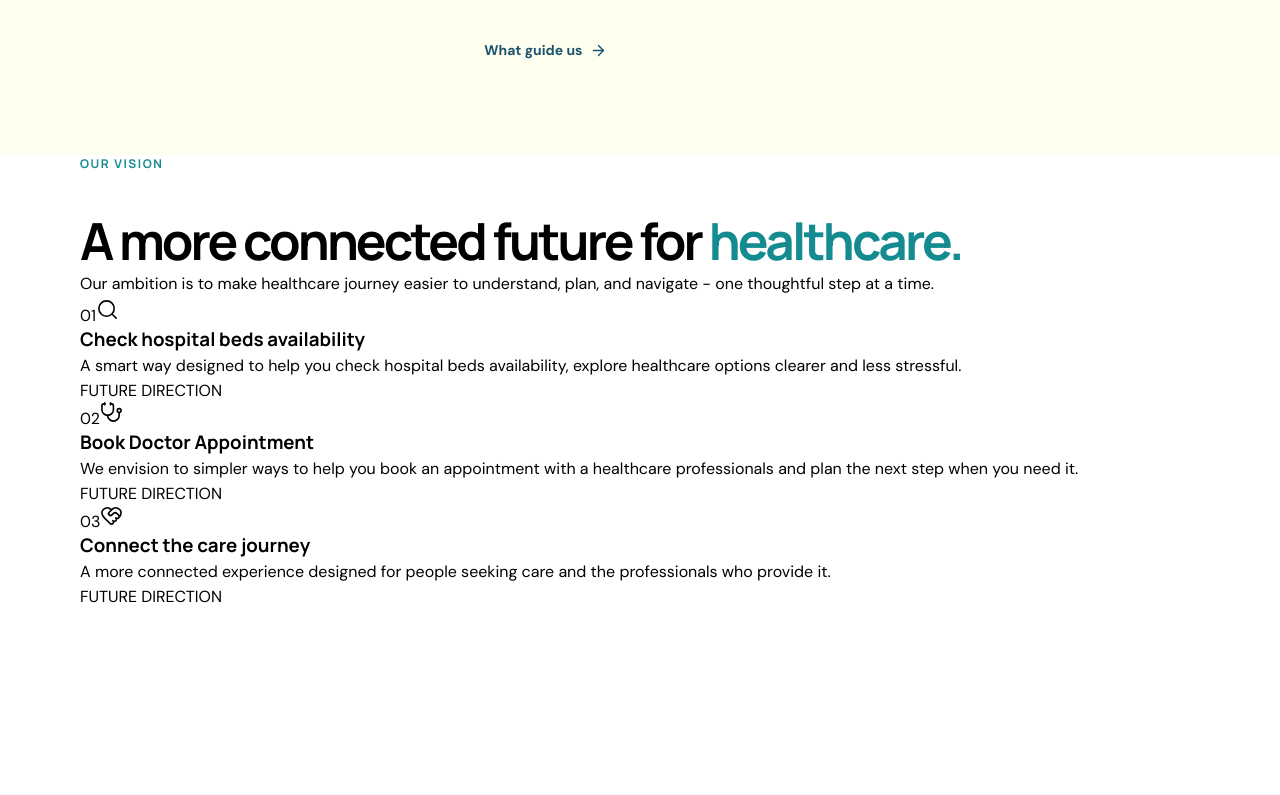
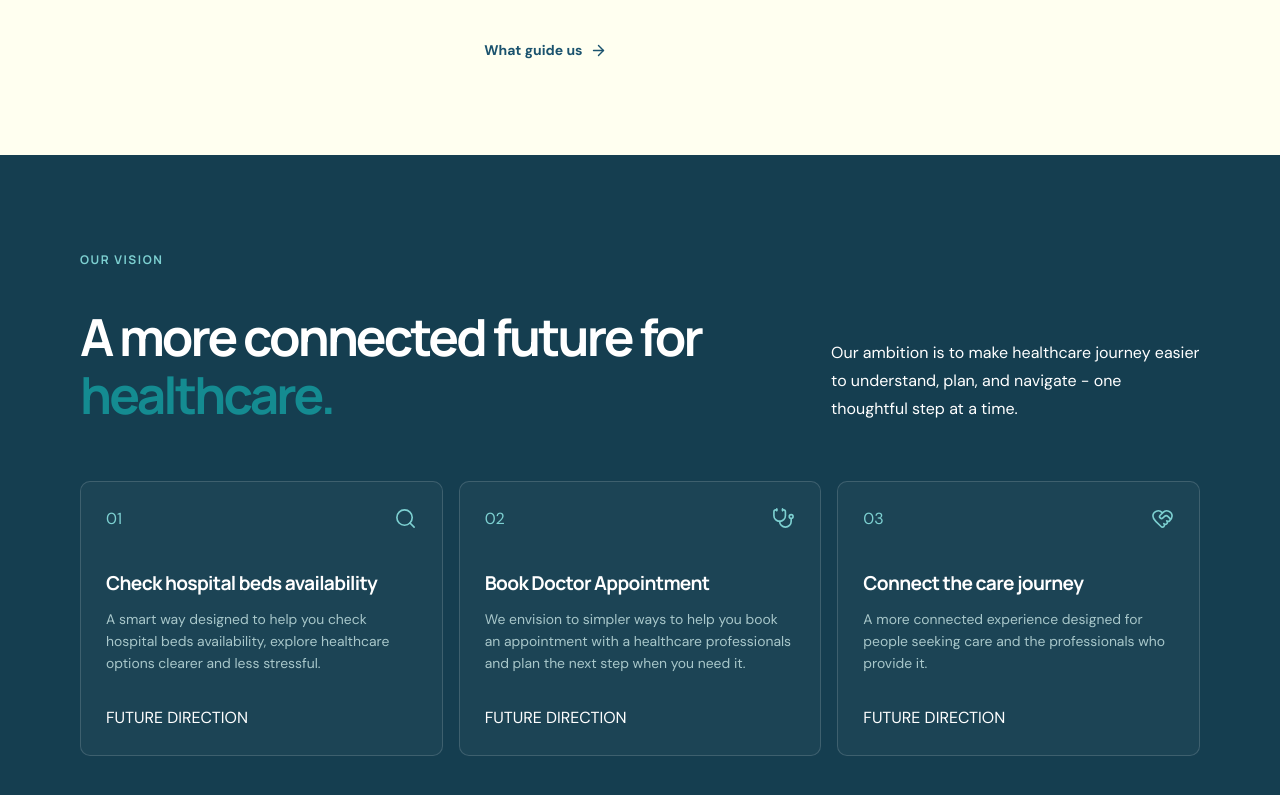
Before and after one commit to NDeenSanhaj96/medic-fi, a React (Vite) app: page / in a window 1280 px wide. Shown: the part 1743-2538 px from the top of the page. Before the commit the page ends 2350 px from the top, so only its background shows below. Built offline with nearby package versions, Linux system fonts and the light colour scheme.

Commit message:
styles: Add styles to the Vision Section

```diff
--- a/src/App.css
+++ b/src/App.css
@@ -310,6 +310,82 @@
   color: var(--color-text-muted);
 }
 
+.vision {
+  color: var(--color-text-inverse);
+  background: var(--color-navy);
+  padding-top: var(--space-24);
+  padding-bottom: var(--space-20);
+}
+
+.section_label-light {
+  color: #a7bdc5;
+}
+
+.section_label-light span {
+  color: #7dd0d1;
+}
+
+.section_heading-row {
+  display: grid;
+  grid-template-columns: 1.2fr 0.65fr;
+  align-items: end;
+  gap: 70px;
+  margin-top: 27px;
+}
+
+.vision_heading-row h2 {
+  max-width: 670px;
+  margin-bottom: 0;
+}
+
+.vision_heading-row p {
+  max-width: 380px;
+  font-size: 0.98rem;
+  color: #dceff0;
+}
+
+.vision_cards {
+  display: grid;
+  grid-template-columns: repeat(3, 1fr);
+  gap: 16px;
+  margin-top: 58px;
+}
+
+.vision_card {
+  min-height: 275px;
+  padding: 25px 25px 22px;
+  border: 1px solid rgb(255 255 255 / 15%);
+  border-radius: 10px;
+  background: rgb(255 255 255 / 3%);
+  transition: all var(--transition-normal);
+}
+
+.vision_card:hover {
+  background: rgb(255 255 255 / 7%);
+  transform: translateY(-3px);
+}
+
+.vision_card-top {
+  display: flex;
+  align-items: center;
+  justify-content: space-between;
+  margin-bottom: 40px;
+  color: #7dd0d1;
+}
+
+.vision_card h3 {
+  margin-bottom: 12px;
+  font-size: 1.2rem;
+  letter-spacing: -0.035em;
+}
+
+.vision_card p {
+  min-height: 78px;
+  margin-bottom: 21px;
+  font-size: 0.87rem;
+  line-height: var(--line-height-body);
+  color: #a8c7ca;
+}
 /*
 ====================
   Media Queries
--- a/src/App.jsx
+++ b/src/App.jsx
@@ -174,7 +174,7 @@ function VisionSection() {
     <section className="section vision" aria-labelledby="vision-title">
       <div className="container">
         <div className="section_heading">
-          <div className="section_label"><span>OUR VISION</span></div>
+          <div className="section_label section_label-light"><span>OUR VISION</span></div>
           <div className="section_heading-row">
             <h2 className="vision_heading">A more connected future for <span>healthcare.</span></h2>
             <p>Our ambition is to make healthcare journey easier to understand, plan, and navigate - one thoughtful step at a time.</p>
--- a/src/index.css
+++ b/src/index.css
@@ -15,6 +15,7 @@
   --color-primary-hover: #1b536e;
   --color-secondary: #168b9c;
   --color-white-background: #fffff0;
+  --color-navy: #153e50;
 
   /* Text Colors */
 
```
